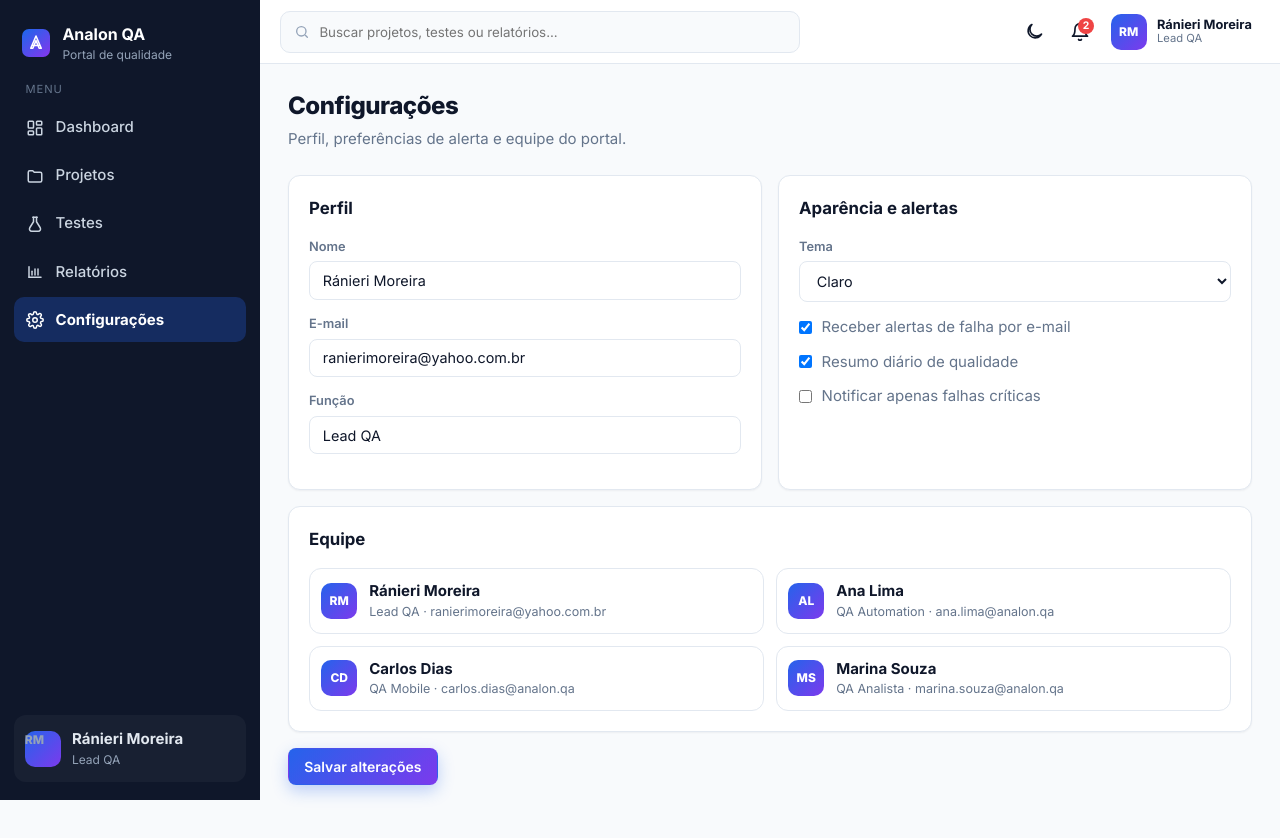
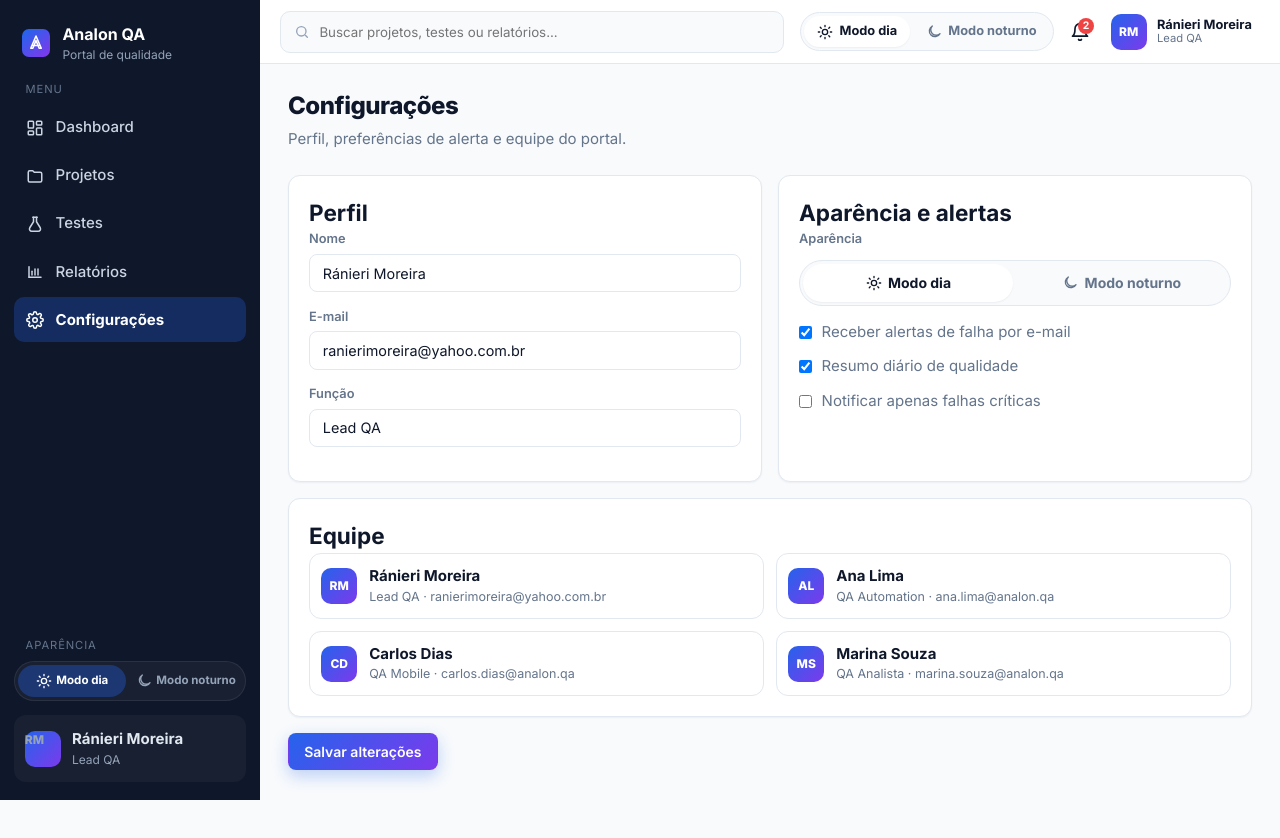
Before and after one commit to ranierinmoreira/analonQA, a React (Vite) app: page /settings in a window 1280 px wide. Shown: the top 838 px of the page. Built offline with nearby package versions, Linux system fonts and the light colour scheme.

Commit message:
Adicionar botão de modo dia e modo noturno
Substitui o ícone discreto do header por um controle explícito com as opções Modo dia e Modo noturno no topo, no menu lateral e nas configurações.

Co-authored-by: Ránieri do Nascimento Moreira <ranierinmoreira@users.noreply.github.com>

```diff
--- a/src/components/Header/Header.jsx
+++ b/src/components/Header/Header.jsx
@@ -2,23 +2,20 @@ import { useEffect, useMemo, useRef, useState } from 'react'
 import { useNavigate } from 'react-router-dom'
 import { currentUser } from '../../data/mockData'
 import { usePortal } from '../../context/PortalContext'
-import { useTheme } from '../../context/ThemeContext'
 import {
   BellIcon,
   CloseIcon,
   LogoutIcon,
   MenuIcon,
-  MoonIcon,
   SearchIcon,
   SettingsIcon,
-  SunIcon,
   UserIcon,
 } from '../Icons/Icons'
+import ThemeToggle from '../ThemeToggle/ThemeToggle'
 import './Header.css'
 
 const Header = ({ toggleSidebar, sidebarOpen }) => {
   const navigate = useNavigate()
-  const { theme, toggleTheme } = useTheme()
   const { projects, tests, notifications, unreadCount, markAllRead } = usePortal()
   const [query, setQuery] = useState('')
   const [showSearch, setShowSearch] = useState(false)
@@ -97,13 +94,7 @@ const Header = ({ toggleSidebar, sidebarOpen }) => {
         </div>
 
         <div className="header-actions">
-          <button
-            className="icon-btn"
-            onClick={toggleTheme}
-            aria-label={theme === 'dark' ? 'Ativar tema claro' : 'Ativar tema escuro'}
-          >
-            {theme === 'dark' ? <SunIcon /> : <MoonIcon />}
-          </button>
+          <ThemeToggle />
 
           <div className="header-popover">
             <button
--- a/src/components/Sidebar/Sidebar.css
+++ b/src/components/Sidebar/Sidebar.css
@@ -84,6 +84,10 @@
   font-weight: 700;
 }
 
+.sidebar-theme {
+  margin: 0 0 0.85rem;
+}
+
 .sidebar-user {
   display: flex;
   align-items: center;
--- a/src/components/Sidebar/Sidebar.jsx
+++ b/src/components/Sidebar/Sidebar.jsx
@@ -8,6 +8,7 @@ import {
   SettingsIcon,
   TestIcon,
 } from '../Icons/Icons'
+import ThemeToggle from '../ThemeToggle/ThemeToggle'
 import './Sidebar.css'
 
 const menuItems = [
@@ -51,6 +52,10 @@ const Sidebar = ({ isOpen, onClose }) => {
             })}
           </ul>
         </nav>
+        <div className="sidebar-theme">
+          <p className="sidebar-section">Aparência</p>
+          <ThemeToggle variant="sidebar" />
+        </div>
         <div className="sidebar-user">
           <span className="avatar">{currentUser.initials}</span>
           <div>
--- /dev/null
+++ b/src/components/ThemeToggle/ThemeToggle.css
@@ -0,0 +1,89 @@
+.theme-toggle {
+  display: inline-flex;
+  align-items: center;
+  gap: 0.2rem;
+  padding: 0.2rem;
+  border: 1px solid var(--border);
+  border-radius: 999px;
+  background: var(--bg-secondary);
+}
+
+.theme-toggle button {
+  display: inline-flex;
+  align-items: center;
+  justify-content: center;
+  gap: 0.4rem;
+  border: none;
+  background: transparent;
+  color: var(--text-secondary);
+  border-radius: 999px;
+  padding: 0.45rem 0.8rem;
+  font-size: 0.8rem;
+  font-weight: 700;
+  line-height: 1;
+  white-space: nowrap;
+}
+
+.theme-toggle button svg {
+  width: 16px;
+  height: 16px;
+  flex-shrink: 0;
+}
+
+.theme-toggle button:hover {
+  color: var(--text-primary);
+}
+
+.theme-toggle button.is-active {
+  background: var(--bg-primary);
+  color: var(--text-primary);
+  box-shadow: var(--shadow-sm);
+}
+
+.theme-toggle-sidebar {
+  width: 100%;
+  background: rgba(255, 255, 255, 0.04);
+  border-color: rgba(255, 255, 255, 0.08);
+}
+
+.theme-toggle-sidebar button {
+  flex: 1;
+  color: #94a3b8;
+  padding: 0.5rem 0.4rem;
+  font-size: 0.72rem;
+  gap: 0.28rem;
+}
+
+.theme-toggle-sidebar button.is-active {
+  background: rgba(37, 99, 235, 0.35);
+  color: #fff;
+  box-shadow: none;
+}
+
+.theme-label {
+  font-size: 0.8rem;
+  font-weight: 600;
+  color: var(--text-secondary);
+}
+
+.theme-toggle-settings {
+  width: 100%;
+}
+
+.theme-toggle-settings button {
+  flex: 1;
+  padding: 0.7rem 0.9rem;
+  font-size: 0.875rem;
+}
+
+@media (max-width: 1100px) {
+  .theme-toggle-header button span {
+    display: none;
+  }
+
+  .theme-toggle-header button {
+    width: 36px;
+    height: 36px;
+    padding: 0;
+  }
+}
--- /dev/null
+++ b/src/components/ThemeToggle/ThemeToggle.jsx
@@ -0,0 +1,36 @@
+import { MoonIcon, SunIcon } from '../Icons/Icons'
+import { useTheme } from '../../context/ThemeContext'
+import './ThemeToggle.css'
+
+const ThemeToggle = ({ variant = 'header' }) => {
+  const { theme, setTheme } = useTheme()
+
+  return (
+    <div
+      className={`theme-toggle theme-toggle-${variant}`}
+      role="group"
+      aria-label="Modo de aparência"
+    >
+      <button
+        type="button"
+        className={theme === 'light' ? 'is-active' : ''}
+        onClick={() => setTheme('light')}
+        aria-pressed={theme === 'light'}
+      >
+        <SunIcon size={16} />
+        <span>Modo dia</span>
+      </button>
+      <button
+        type="button"
+        className={theme === 'dark' ? 'is-active' : ''}
+        onClick={() => setTheme('dark')}
+        aria-pressed={theme === 'dark'}
+      >
+        <MoonIcon size={16} />
+        <span>Modo noturno</span>
+      </button>
+    </div>
+  )
+}
+
+export default ThemeToggle
--- a/src/pages/Settings/Settings.css
+++ b/src/pages/Settings/Settings.css
@@ -8,9 +8,12 @@
   padding: 1.25rem;
 }
 
-.settings-card h2 {
-  font-size: 1.05rem;
-  margin-bottom: 1rem;
+.theme-label {
+  display: block;
+  font-size: 0.8rem;
+  font-weight: 600;
+  color: var(--text-secondary);
+  margin-bottom: 0.35rem;
 }
 
 .check {
--- a/src/pages/Settings/Settings.jsx
+++ b/src/pages/Settings/Settings.jsx
@@ -1,10 +1,9 @@
 import { useState } from 'react'
 import { currentUser, team } from '../../data/mockData'
-import { useTheme } from '../../context/ThemeContext'
+import ThemeToggle from '../../components/ThemeToggle/ThemeToggle'
 import './Settings.css'
 
 const Settings = () => {
-  const { theme, setTheme } = useTheme()
   const [profile, setProfile] = useState({
     name: currentUser.name,
     email: currentUser.email,
@@ -68,11 +67,8 @@ const Settings = () => {
         <section className="card settings-card">
           <h2>Aparência e alertas</h2>
           <div className="field">
-            <label htmlFor="theme">Tema</label>
-            <select id="theme" className="select" value={theme} onChange={(event) => setTheme(event.target.value)}>
-              <option value="light">Claro</option>
-              <option value="dark">Escuro</option>
-            </select>
+            <span className="theme-label">Aparência</span>
+            <ThemeToggle variant="settings" />
           </div>
           <label className="check">
             <input
```
